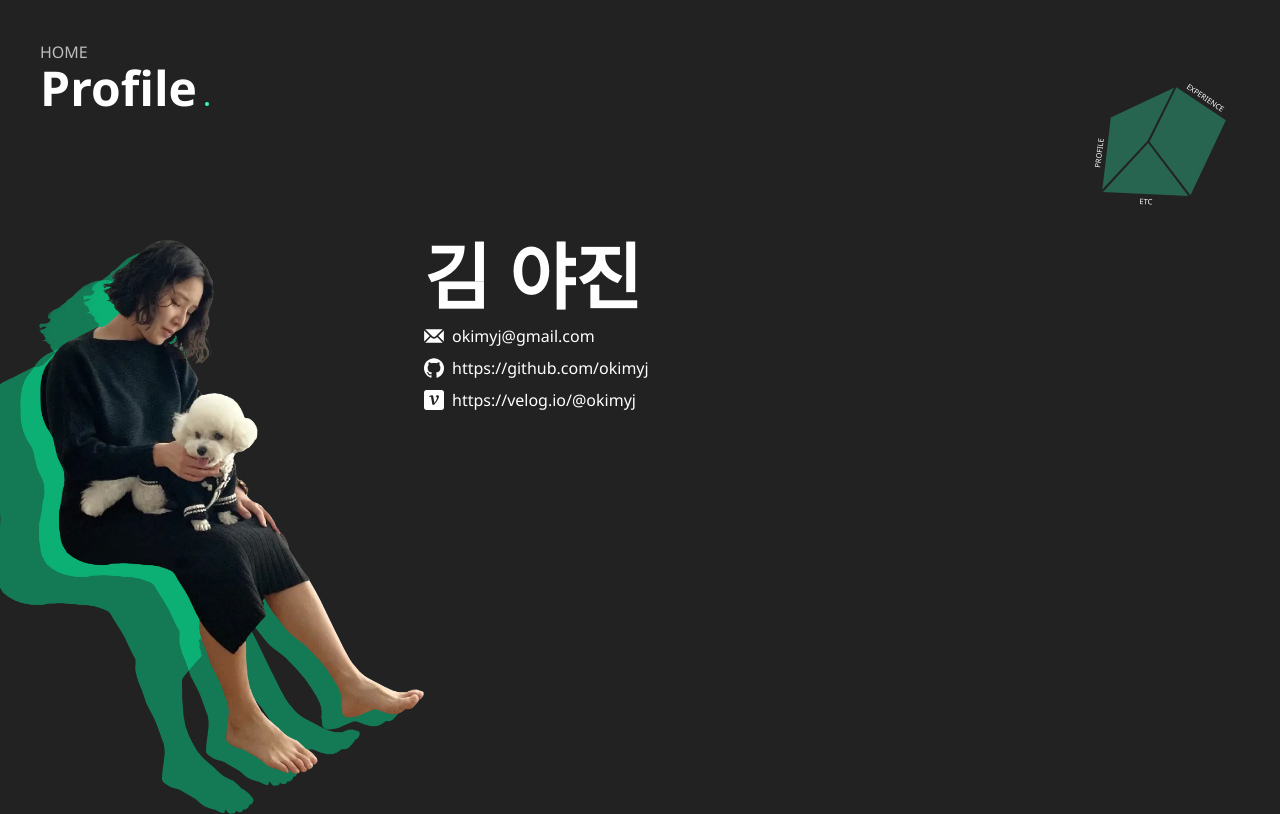
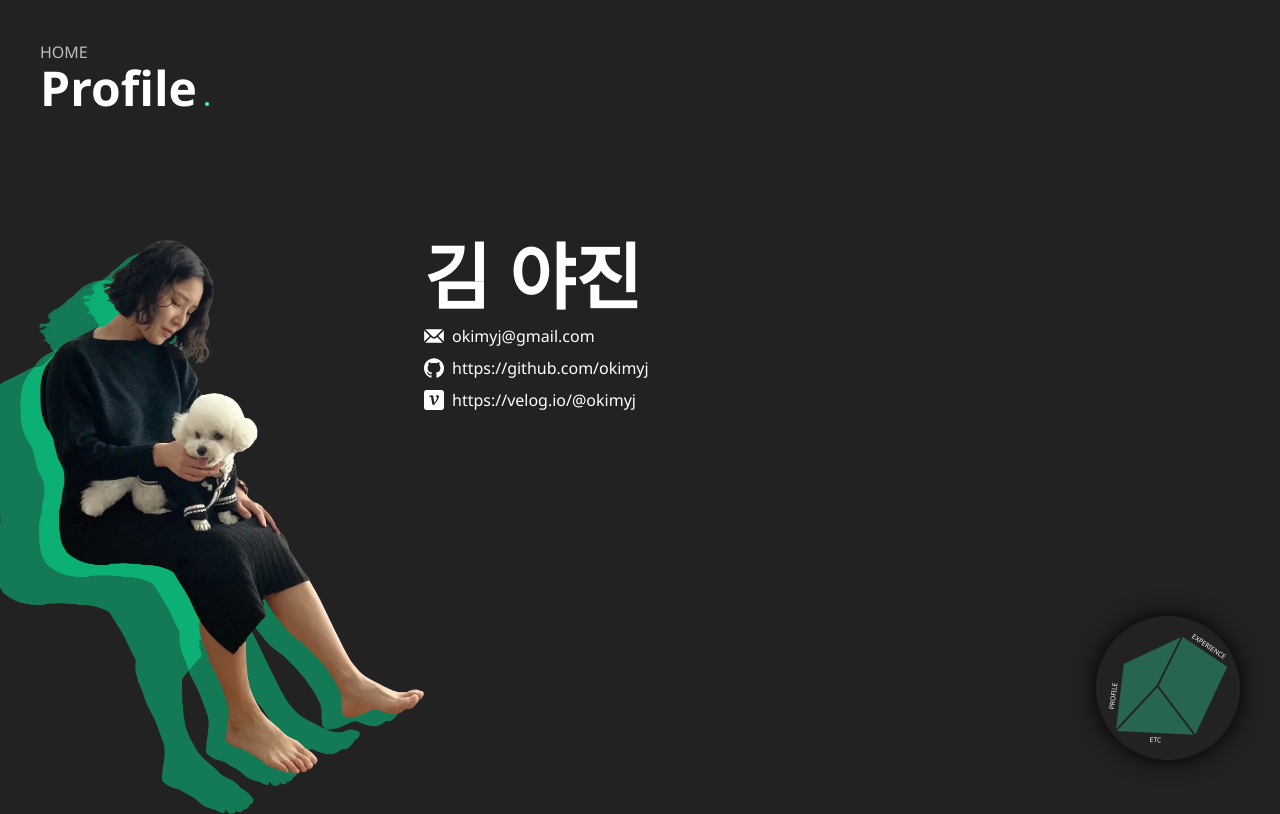
Before and after one commit to okimyj/portfolio, a Next.js app in the folder portfolio-nextjs/: page /profile in a window 1280 px wide. Built offline with nearby package versions, Linux system fonts and the light colour scheme.

Commit message:
design: page mainArt button 위치 수정

```diff
--- a/portfolio-nextjs/src/app/(pages)/layout.tsx
+++ b/portfolio-nextjs/src/app/(pages)/layout.tsx
@@ -2,14 +2,19 @@ import MainArt from '@/components/common/mainArt';
 import Link from 'next/link';
 export default function RootLayout(props: any) {
   return (
-    <main className="container m-auto p-10 relative">
-      <Link href={'/'} className="mb-2 cursor-pointer hover:text-primary text-base opacity-70">
-        HOME
-      </Link>
-      <div className={'hidden sm:flex justify-end'}>
-        <MainArt useBlink={false} className="w-40 h-40 absolute" />
+    <main className="container m-auto p-10 relative flex">
+      <div className="">
+        <Link href={'/'} className="mb-2 cursor-pointer hover:text-primary text-base opacity-70">
+          HOME
+        </Link>
+        {props.children}
       </div>
-      {props.children}
+      {/* <div className={'hidden sm:flex justify-end w-40'}>
+        <MainArt useBlink={false} className="w-40 h-40 fixed bottom-0" />
+      </div> */}
+      <div className="rounded-full bg-background w-fit h-fit fixed right-10 bottom-10 main-art-drop-shadow">
+        <MainArt className="w-36 h-36 " />
+      </div>
     </main>
   );
 }
--- a/portfolio-nextjs/src/app/globals.css
+++ b/portfolio-nextjs/src/app/globals.css
@@ -50,4 +50,7 @@ body {
     filter: brightness(0) invert(80%) sepia(22%) saturate(6001%) hue-rotate(105deg) contrast(109%);
     opacity: 0.4;
   }
+  .main-art-drop-shadow {
+    filter: drop-shadow(0 0 0.75rem black);
+  }
 }
--- a/portfolio-nextjs/src/components/common/mainArt/index.tsx
+++ b/portfolio-nextjs/src/components/common/mainArt/index.tsx
@@ -1,5 +1,5 @@
 'use client';
-import { useEffect, useState } from 'react';
+import { useCallback, useEffect, useState } from 'react';
 import MainArtSVG from '../../../../public/icons/main_art.svg';
 import styles from './styles.module.scss';
 import { usePathname, useRouter } from 'next/navigation';
@@ -10,9 +10,8 @@ type ArtButton = {
 };
 interface IMainArtProps {
   className?: string;
-  useBlink?: boolean;
 }
-export default function MainArt({ className, useBlink = true }: IMainArtProps) {
+export default function MainArt({ className }: IMainArtProps) {
   const route = useRouter();
   const pathName = usePathname();
   const [buttons, setButtons] = useState<ArtButton[]>([
@@ -24,20 +23,20 @@ export default function MainArt({ className, useBlink = true }: IMainArtProps) {
   const handleClickButton = (path: string) => (e: Event) => {
     route.push(path);
   };
-  const handleMouseOver = (e: Event) => {
+  const handleMouseOver = useCallback(() => {
     buttons.forEach((el) => {
       if (el.element && el.element.classList.contains(styles.blink)) {
         el.element.classList.remove(styles.blink);
       }
     });
-  };
-  const handleMouseOut = (e: Event) => {
+  }, [buttons, pathName]);
+  const handleMouseOut = useCallback(() => {
     buttons.forEach((el) => {
       if (el.element && !el.element.classList.contains(styles.blink)) {
-        el.element.classList.add(styles.blink);
+        if (pathName === '/' || pathName !== el.path) el.element.classList.add(styles.blink);
       }
     });
-  };
+  }, [buttons, pathName]);
 
   useEffect(() => {
     const mainArt = document.getElementById(styles.mainArt);
@@ -49,11 +48,12 @@ export default function MainArt({ className, useBlink = true }: IMainArtProps) {
       buttons.forEach((el) => {
         if (pathItem.id.includes(el.id)) {
           el.element = pathItem;
-          if (useBlink) {
+          if (pathName === '/' || pathName !== el.path) {
             pathItem.classList.toggle(styles.blink);
-            pathItem.addEventListener('mouseover', handleMouseOver);
-            pathItem.addEventListener('mouseout', handleMouseOut);
           }
+          pathItem.addEventListener('mouseover', handleMouseOver);
+          pathItem.addEventListener('mouseout', handleMouseOut);
+
           pathItem.addEventListener('click', handleClickButton(el.path));
         }
       });
@@ -63,8 +63,13 @@ export default function MainArt({ className, useBlink = true }: IMainArtProps) {
   useEffect(() => {
     buttons.forEach((el) => {
       if (el.element) {
-        if (el.path === pathName) el.element.classList.add(styles.isDefaultOn);
-        else el.element.classList.remove(styles.isDefaultOn);
+        if (el.path === pathName) {
+          el.element.classList.add(styles.isDefaultOn);
+          el.element.classList.remove(styles.blink);
+        } else {
+          el.element.classList.add(styles.blink);
+          el.element.classList.remove(styles.isDefaultOn);
+        }
       }
     });
   }, [buttons, pathName]);
--- a/portfolio-nextjs/tailwind.config.js
+++ b/portfolio-nextjs/tailwind.config.js
@@ -5,6 +5,7 @@ module.exports = {
   theme: {
     extend: {
       colors: {
+        background: '#222',
         primary: '#32ffb9',
       },
     },
```
